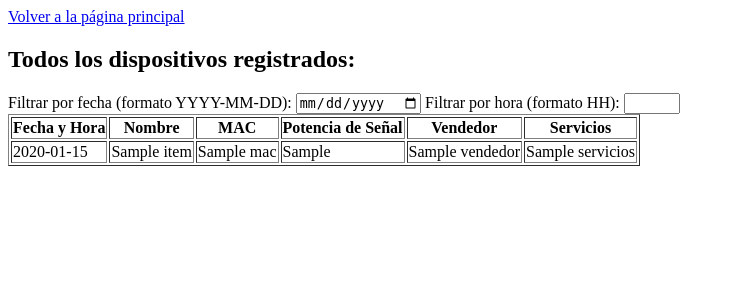
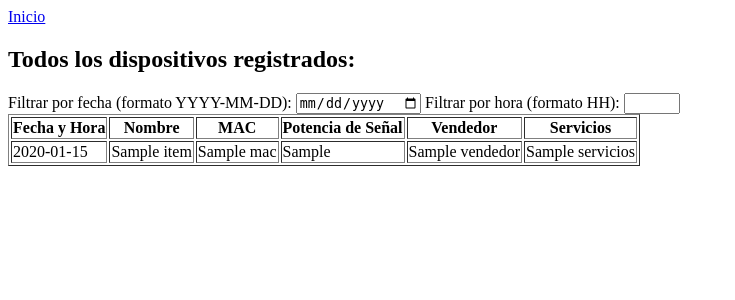
Before and after one commit to Gecarracelas/TFM-BLE-LAN, a Flask app: template templates/todos_dispositivos.html in a window 1280 px wide. Shown: the top 300 px of the page, without its empty margins (0-735 px from the left). Run offline with Flask 3, Linux system fonts and the light colour scheme; the template is opened without the code that fills it: most values are stand-ins (such as "Sample title", 1, 10 or a date in 2020).

Commit message:
Update todos_dispositivos.html

```diff
--- a/templates/todos_dispositivos.html
+++ b/templates/todos_dispositivos.html
@@ -30,7 +30,7 @@
 </head>
 <body>
 
-<a href="/">Volver a la página principal</a>
+<a href="/"> Inicio</a>
 
 <h2>Todos los dispositivos registrados:</h2>
 
```
